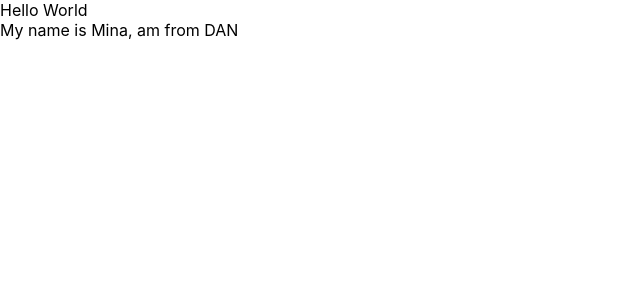
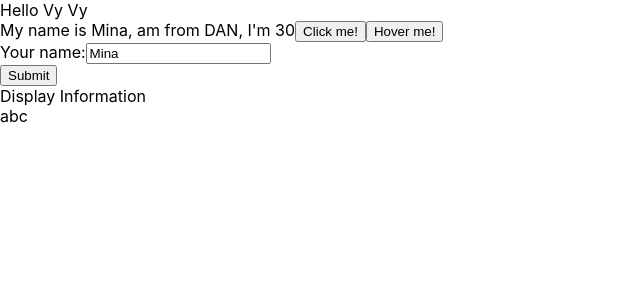
Before and after one commit to thaovy1994/react-redux, a React (Create React App) app: page / in a window 1280 px wide. Shown: the top 300 px of the page, without its empty margins (0-640 px from the left). Built offline with nearby package versions, Linux system fonts and the light colour scheme.

Commit message:
second commit

```diff
--- a/src/App.js
+++ b/src/App.js
@@ -6,7 +6,7 @@ import MyComponent from './components/MyComponent';
 class App extends React.Component {
   render(){
     return(
-      <div>Hello World
+      <div>Hello Vy Vy
       <MyComponent></MyComponent>
     </div>
     )
--- /dev/null
+++ b/src/components/DisplayInfor.js
@@ -0,0 +1,14 @@
+import React from "react";
+
+class DisplayInfor extends React.Component {
+    render(){
+        console.log(this.props);//props: tự động truyền từ cha sang con
+        return(
+            <div>
+                Display Information<br/>
+                {this.props.name}
+            </div>
+        )
+    }
+}
+export default DisplayInfor;
--- a/src/components/MyComponent.js
+++ b/src/components/MyComponent.js
@@ -1,16 +1,14 @@
 import React from "react";
+import DisplayInfor from "./DisplayInfor";
+import UserInfor from "./UserInfor";
 
 class MyComponent extends React.Component {
-    state = {
-        name: 'Mina',
-        address: 'DAN',
-        age: 30
-    }
     render(){ //collect all HTML -> UI
         //JSX -> html inside js
         return (
            <div>
-            My name is {this.state.name}, am from {this.state.address}
+                <UserInfor/>
+                <DisplayInfor name='abc' age='23'/>
            </div>
         );
     }
--- /dev/null
+++ b/src/components/UserInfor.js
@@ -0,0 +1,59 @@
+import React from "react";
+
+class UserInfor extends React.Component {
+    state = {
+        name: 'Mina',
+        address: 'DAN',
+        age: 30
+    }
+    //Dùng arrow function tại đây để hàm dùng đc biến this
+    //handleClick = (event) =>{ ... }
+    //or dùng arrow function ở hàm dc ánh xạ ở nút button
+    handleClick (event) {
+        // console.log("Click me button");
+        // console.log(event.target);//<button>Click me!</button>
+        console.log(this.state.name);
+        //Truyền 1 biến object vào hàm setstate() để thay đổi name
+        this.setState({
+            // name: 'Jisoo',
+            age: Math.floor((Math.random()*100)+1)
+        })
+    }
+
+    handleOnMouseOver(event){
+        console.log(event);
+    }
+
+    handleOnChangeInput(event){
+       this.setState({
+            name: event.target.value
+       })
+    }
+
+    handleOnSubmit(event){
+        //Ngăn reload trang
+        event.preventDefault();
+    }
+
+    render(){
+        return(
+            <div>
+                My name is {this.state.name}, am from {this.state.address}, I'm {this.state.age}
+                <button onClick={(event) =>{this.handleClick(event)}}>Click me!</button>
+                <button onMouseOver={this.handleOnMouseOver}>Hover me!</button>
+                <form onSubmit={(event)=>{this.handleOnSubmit(event)}}>
+                <label>Your name:</label>
+                <input
+                value={this.state.name}
+                type="text"
+                onChange={(event)=>{this.handleOnChangeInput(event)}}
+                />
+                <br/>
+                <button>Submit</button>
+                </form>
+            </div>
+        )
+    }
+}
+
+export default UserInfor;
```
